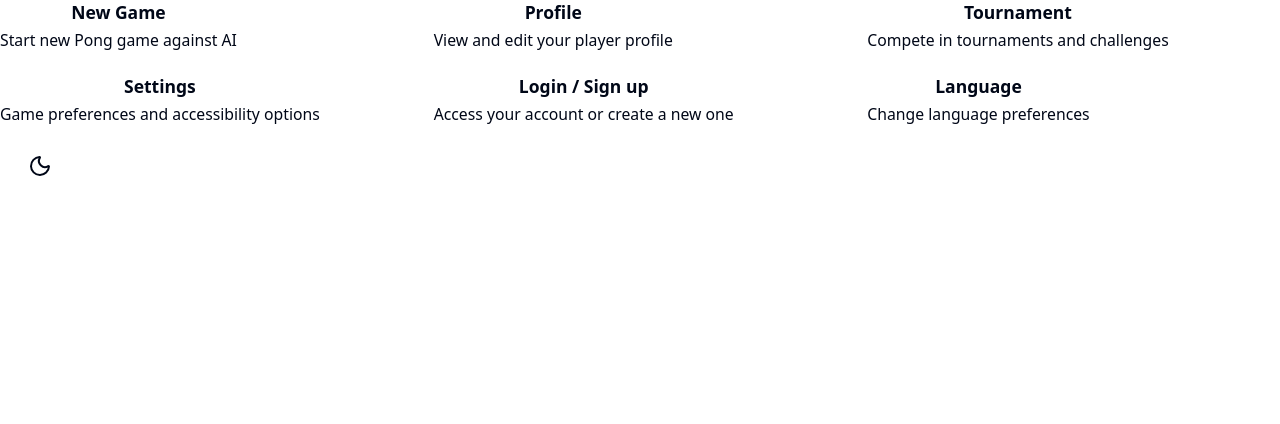
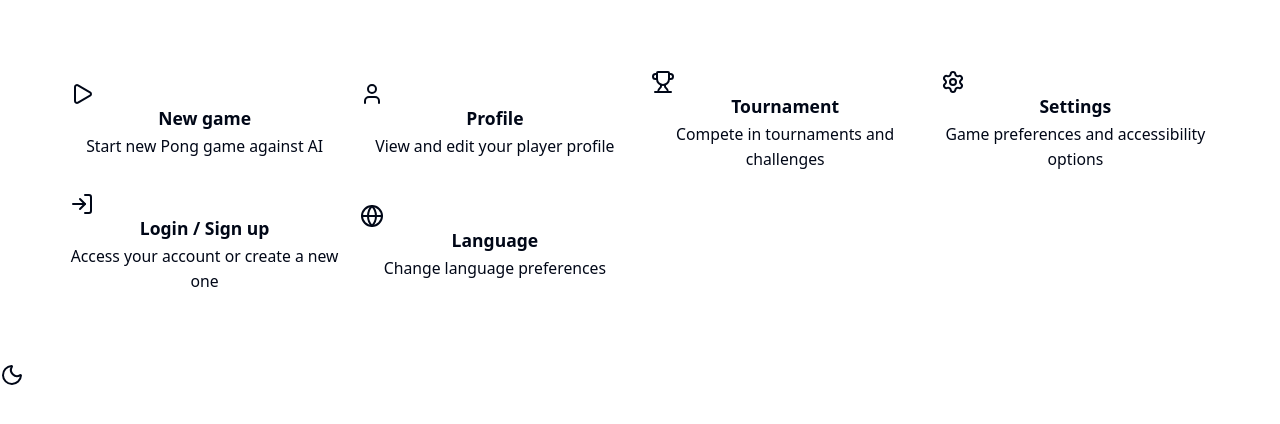
Before and after one commit to paularynty/ft_transcendence, a React (Vite) app: page /main in a window 1280 px wide. Shown: the top 424 px of the page. Built offline with nearby package versions, Linux system fonts and the light colour scheme.

Commit message:
create HorizontalCardGrid, clean up styles a bit. login / register redirects to main for now for user flow clarity

```diff
--- a/src/App.tsx
+++ b/src/App.tsx
@@ -2,6 +2,8 @@ import { useState, useEffect } from "react";
 import { HeroSection } from "./components/HeroSection";
 import { MainMenu } from "./components/MainMenu";
 import { BrowserRouter as Router, Routes, Route } from "react-router-dom";
+import { Header } from "./components/Header";
+import { Footer } from "./components/Footer";
 // import { GameOverview } from './components/GameOverview';
 // import { PongGame } from './components/PongGame';
 // import { ProfilePage } from './components/ProfilePage';
@@ -163,17 +165,9 @@ export default function App() {
       {/* </div> */}
       <Routes>
         <Route path="/" element={<HeroSection reduceMotion={reduceMotion} />} />
-        <Route
-          path="/main"
-          element={
-            <MainMenu
-              isDarkMode={isDarkMode}
-              onToggleTheme={handleToggleTheme}
-              reduceMotion={reduceMotion}
-            />
-          }
-        />
+        <Route path="/main" element={<MainMenu />} />
       </Routes>
+      <Footer isDarkMode={isDarkMode} onToggleTheme={handleToggleTheme} />
     </Router>
   );
 }
--- /dev/null
+++ b/src/components/Footer.tsx
@@ -0,0 +1,27 @@
+import "./Header.css";
+import { DarkModeIcon } from "../shared/DarkModeIcon";
+import { LightModeIcon } from "../shared/LightModeIcon";
+import styled from "styled-components";
+
+type Props = {
+  isDarkMode: boolean;
+  onToggleTheme: () => void;
+};
+
+const ThemeIcon = styled.div`
+  width: 2rem;
+  height: 2rem;
+`;
+
+export const Footer = ({ isDarkMode, onToggleTheme }: Props) => {
+  return (
+    <footer className="header">
+      <ThemeIcon
+        onClick={onToggleTheme}
+        aria-label={isDarkMode ? "Switch to light mode" : "Switch to dark mode"}
+      >
+        {isDarkMode ? <LightModeIcon /> : <DarkModeIcon />}
+      </ThemeIcon>
+    </footer>
+  );
+};
--- a/src/components/Header.css
+++ b/src/components/Header.css
@@ -9,11 +9,7 @@
     font-family: "Inter", sans-serif;
     font-size: 14px;
     font-weight: 500;
-    color: #888888;
-    padding: 20px;
-    a:hover {
-      color: #000000;
-    }
+    color: #000717;
   }
 
   .header-content-end {
--- a/src/components/HeroSection.tsx
+++ b/src/components/HeroSection.tsx
@@ -69,8 +69,8 @@ export const StyledButton = styled.button`
 `;
 
 export const HeroSection: React.FC<Props> = ({ reduceMotion }) => {
+  const navigate = useNavigate();
   const handleClick = (route: string) => {
-    const navigate = useNavigate();
     console.log("Navigating to:", route);
     navigate(route);
   };
@@ -115,10 +115,12 @@ export const HeroSection: React.FC<Props> = ({ reduceMotion }) => {
               <Title>Welcome to Pong</Title>
             </motion.h1>
             <motion.div {...buttonAnimationProps}>
-              <StyledButton onClick={() => handleClick("/login")}>
+              <StyledButton onClick={() => handleClick("/main")}>
+                {/*for now, will redirect to login later*/}
                 Log in
               </StyledButton>
-              <StyledButton onClick={() => handleClick("/register")}>
+              <StyledButton onClick={() => handleClick("/main")}>
+                {/*for now, will redirect to register later*/}
                 Register
               </StyledButton>
             </motion.div>
--- a/src/components/MainMenu.tsx
+++ b/src/components/MainMenu.tsx
@@ -1,25 +1,11 @@
-import { StyledButton } from "./HeroSection";
 import { Play, User, Trophy, Settings, LogIn, Globe } from "lucide-react";
-import { DarkModeIcon } from "../shared/DarkModeIcon";
-import { LightModeIcon } from "../shared/LightModeIcon";
-import { motion } from "motion/react";
-import { HorizontalCard } from "../shared/HorizontalCard";
+import { HorizontalCardGrid } from "../shared/HorizontalCardGrid";
 
-interface NavigationProps {
-  isDarkMode: boolean;
-  reduceMotion: boolean;
-  onToggleTheme: () => void;
-}
-
-export const MainMenu = ({
-  isDarkMode,
-  onToggleTheme,
-  reduceMotion,
-}: NavigationProps) => {
+export const MainMenu = () => {
   const menuItems = [
     {
       id: "newgame",
-      title: "New Game",
+      title: "New game",
       description: "Start new Pong game against AI",
       icon: Play,
       primary: true,
@@ -58,34 +44,7 @@ export const MainMenu = ({
 
   return (
     <>
-      {reduceMotion ? (
-        <div className="grid grid-cols-1 md:grid-cols-2 lg:grid-cols-3 gap-6">
-          {menuItems.map((item) => (
-            <HorizontalCard item={item}></HorizontalCard>
-          ))}
-        </div>
-      ) : (
-        <motion.div
-          className="grid grid-cols-1 md:grid-cols-2 lg:grid-cols-3 gap-6"
-          initial="hidden"
-          animate="visible"
-        >
-          {menuItems.map((item) => (
-            <motion.div
-              key={item.id}
-              whileHover={{ scale: 1.02, transition: { duration: 0.2 } }}
-            >
-              <HorizontalCard item={item}></HorizontalCard>
-            </motion.div>
-          ))}
-        </motion.div>
-      )}
-      <StyledButton
-        onClick={onToggleTheme}
-        aria-label={isDarkMode ? "Switch to light mode" : "Switch to dark mode"}
-      >
-        {isDarkMode ? <LightModeIcon /> : <DarkModeIcon />}
-      </StyledButton>
+      <HorizontalCardGrid menuItems={menuItems}></HorizontalCardGrid>
     </>
   );
 };
--- a/src/shared/HorizontalCard.tsx
+++ b/src/shared/HorizontalCard.tsx
@@ -25,27 +25,22 @@ const Description = styled.p`
 `;
 
 type Props = {
-  item: {
-    id: string;
-    title: string;
-    description: string;
-    icon: React.ForwardRefExoticComponent<
-      Omit<LucideProps, "ref"> & React.RefAttributes<SVGSVGElement>
-    >;
-    primary?: boolean;
-  };
+  icon: React.ForwardRefExoticComponent<
+    Omit<LucideProps, "ref"> & React.RefAttributes<SVGSVGElement>
+  >;
+  title: string;
+  description: string;
 };
 
-export const HorizontalCard = ({ item }: Props) => {
+export const HorizontalCard = ({ icon: Icon, title, description }: Props) => {
   return (
     <Root>
       <CardHeader>
-        <div className="flex items-center gap-3">
-          {/* <StyledIcon type={item.icon} /> */}
-        </div>
+        <div className="flex items-center gap-3"></div>
         <div>
-          <Title>{item.title}</Title>
-          <Description>{item.description}</Description>
+          <Icon />
+          <Title>{title}</Title>
+          <Description>{description}</Description>
         </div>
       </CardHeader>
     </Root>
--- /dev/null
+++ b/src/shared/HorizontalCardGrid.tsx
@@ -0,0 +1,36 @@
+import type { LucideProps } from "lucide-react";
+import { HorizontalCard } from "./HorizontalCard";
+import styled from "styled-components";
+
+const GridContainer = styled.div`
+  display: grid;
+  grid-template-columns: repeat(auto-fit, minmax(250px, 1fr));
+  gap: 1.5rem;
+  padding: 5rem;
+`;
+
+interface MenuItem {
+  id: string;
+  title: string;
+  description: string;
+  icon: React.ForwardRefExoticComponent<
+    Omit<LucideProps, "ref"> & React.RefAttributes<SVGSVGElement>
+  >;
+}
+
+interface HorizontalCardGridProps {
+  menuItems: MenuItem[];
+}
+
+export const HorizontalCardGrid = ({ menuItems }: HorizontalCardGridProps) => (
+  <GridContainer>
+    {menuItems.map((item) => (
+      <HorizontalCard
+        key={item.id}
+        title={item.title}
+        description={item.description}
+        icon={item.icon}
+      />
+    ))}
+  </GridContainer>
+);
--- /dev/null
+++ b/src/types.ts
@@ -0,0 +1,14 @@
+import type { LucideProps } from "lucide-react";
+
+
+export type HorizontalItemCardProps = {
+  item: {
+    id: string;
+    title: string;
+    description: string;
+    icon: React.ForwardRefExoticComponent<
+      Omit<LucideProps, "ref"> & React.RefAttributes<SVGSVGElement>
+    >;
+    primary?: boolean;
+};
+};
```
Also changed, not shown: src/shared/Button.tsx (added).
